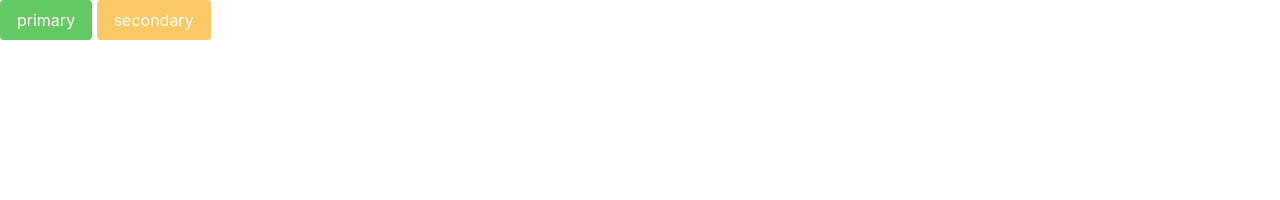
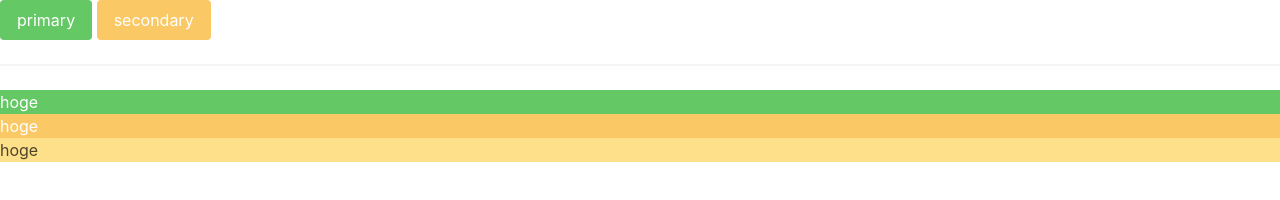
Before and after one commit to epsilonGtMyon/css-memo, a website built with webpack: page bulma-customize/public/index.html in a window 1280 px wide. Built offline with nearby package versions, Linux system fonts and the light colour scheme.

Commit message:
hogeの確認

```diff
--- a/bulma-customize/public/index.html
+++ b/bulma-customize/public/index.html
@@ -7,5 +7,11 @@
   <body>
     <button class="button is-primary">primary</button>
     <button class="button is-secondary">secondary</button>
+
+    <hr/>
+
+    <div class="hoge is-primary">hoge</div>
+    <div class="hoge is-secondary">hoge</div>
+    <div class="hoge is-warning">hoge</div>
   </body>
 </html>
```
